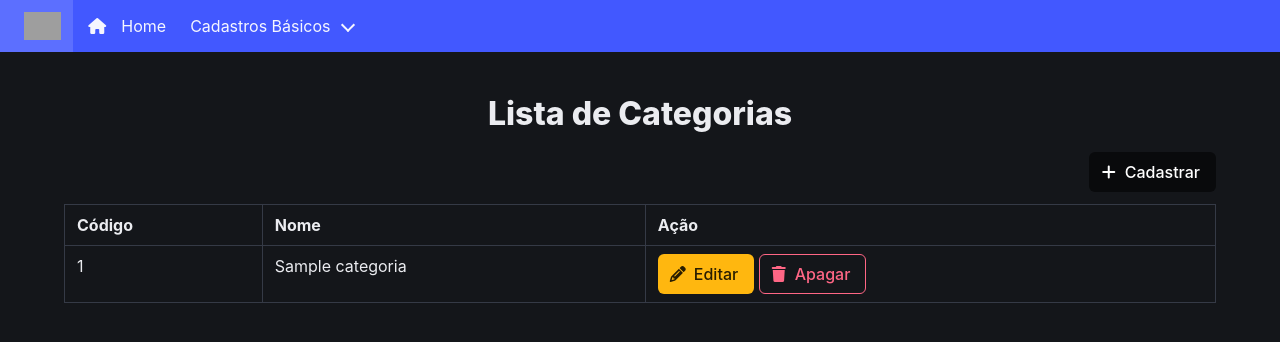
After one commit to GusLealdeBorba/curso-python, a Django app: page /interno/categoria-form in a window 1280 px wide. The commit adds this page. Shown: the top 342 px of the page. Run offline with Django 5.2, Linux system fonts and the light colour scheme; tables that the repository leaves empty hold one stand-in row (values such as "Sample post"); some libraries are stand-ins or nearby versions; grey boxes are pictures that could not be loaded.

Commit message:
Exemplo de form.Models em categorias-form

```diff
--- /dev/null
+++ b/interno/templates/categorias_forms/index.html
@@ -0,0 +1,52 @@
+{% extends 'base.html'%}
+
+{% block body %}
+    <div class="columns is-centered title is-1">
+        <h1 class="title"> Lista de Categorias </h1>
+    </div>
+    <a
+        class="button is-black is-pulled-right mb-3"
+        href="/interno/categoria-form/cadastrar">
+        <span class="icon">
+            <i class="fa-solid fa-plus"></i>
+        </span>
+        <span>Cadastrar</span>
+    </a>
+    <table class="table is-striped is-fullwidth is-bordered is-hoverable ">
+        <thead>
+            <tr>
+                <th>Código</th>
+                <th>Nome</th>
+                <th>Ação</th>
+            </tr>
+        </thead>
+        <tbody>
+            {% for categoria in categorias %}
+            <tr>
+                <td>{{categoria.pk}}</td>
+                <td>{{categoria.nome}}</td>
+                <td>
+                    <a
+                        class="button is-warning"
+                        href="/interno/categoria-form/editar/{{categoria.pk}}">
+                        <span class="icon">
+                            <i class="fa-solid fa-pencil"></i>
+                        </span>
+                        <span>
+                            Editar
+                        </span>
+                        </a>
+                    <a
+                        class="button is-danger is-outlined"
+                        href="/interno/categoria-form/apagar/{{categoria.pk}}">
+                        <span class="icon">
+                            <i class="fa-solid fa-trash"></i>
+                        </span>
+                        <span>Apagar</span>
+                    </a>
+                </td>
+            </tr>
+            {% endfor %}
+        </tbody>
+    </table>
+    {% endblock %}
--- a/interno/templates/navbar.html
+++ b/interno/templates/navbar.html
@@ -42,7 +42,10 @@
                     </a>
                     <a class="navbar-item" href="/interno/estado">
                         Estados
+                    </a><a class="navbar-item" href="/interno/categoria-form">
+                        Categorias Form
                     </a>
+
                 </div>
             </div>
         </div>
--- a/interno/urls.py
+++ b/interno/urls.py
@@ -9,8 +9,13 @@ urlpatterns = [
     path("/categoria/cadastrar", views.categoria_cadastrar),
     path("/categoria/apagar/<int:id>", views.categoria_apagar),
     path("/categoria/editar/<int:id>", views.categoria_editar),
+    path("/categoria-form", views.categoria_form_index, name="categorias_form"),
+    path("/categoria-form/cadastrar", views.categoria_form_cadastrar),
+    path("/categoria-form/apagar/<int:id>", views.categoria_form_apagar),
+    path("/categoria-form/editar/<int:id>", views.categoria_form_editar),
     path("/estado", views.estado_index, name="estados"),
     path("/estado/cadastrar", views.estado_cadastrar),
     path("/estado/editar/<int:id>", views.estado_editar),
-    path("/estado/apagar/<int:id>", views.estado_apagar)
+    path("/estado/apagar/<int:id>", views.estado_apagar),
+
 ]
--- a/interno/views.py
+++ b/interno/views.py
@@ -1,4 +1,6 @@
 from django.shortcuts import render, redirect
+
+from interno.forms import CategoriaForm
 from . import models
 
 # Create your views here.
@@ -94,3 +96,58 @@ def estado_apagar(request, id: int):
     estado = models.Estado.objects.get(pk=id)
     estado.delete()
     return redirect("estados")
+
+
+def categoria_form_index(request):
+    categorias = models.Categoria.objects.all()
+    contexto = {
+        "categorias" : categorias
+    }
+    return render(
+        request,
+        "categorias_forms/index.html",
+        context=contexto,
+    )
+
+
+def categoria_form_cadastrar(request):
+    # Verificado se a request é do tipo POST
+    if request.method == "POST":
+        # construindo o form com os dados que o usuário preencheu
+        form = CategoriaForm(request.POST)
+        # valida se os dados preenchidos que estão no form são válidos
+        if form.is_valid():
+            # Criar a categoria nesse caso
+            form.save()
+            # Redirecionar para a linha de categorias
+            return redirect("categorias_form")
+        # Caso da requisição do tipo GET
+    else:
+        # Criando o form vazio
+        form = CategoriaForm()
+    # Criando o contexto passando o form
+    contexto = {"form": form}
+    # Retornnar o html do form
+    return render(request, "categorias_forms/cadastrar.html", context=contexto)
+
+
+def categoria_form_editar(request, id: int):
+    categoria = models.Categoria.objects.get(pk=id)
+    if request.method == "POST":
+        form = CategoriaForm(request.POST, instance=categoria)
+        if form.is_valid():
+            form.save()
+            return redirect("categorias_form")
+    else:
+        form = CategoriaForm(instance=categoria)
+    contexto = {
+        "form": form,
+        "categoria": categoria,
+    }
+    return render(request, "categorias_forms/editar.html", contexto)
+
+
+def categoria_form_apagar(request, id: int):
+    categoria = models.Categoria.objects.get(pk=id)
+    categoria.delete()
+    return redirect("categorias_form")
```
Also changed, not shown: interno/forms.py (added, +13 -0 lines), interno/templates/categorias_forms/cadastrar.html (added, +25 -0 lines), interno/templates/categorias_forms/editar.html (added, +25 -0 lines).
